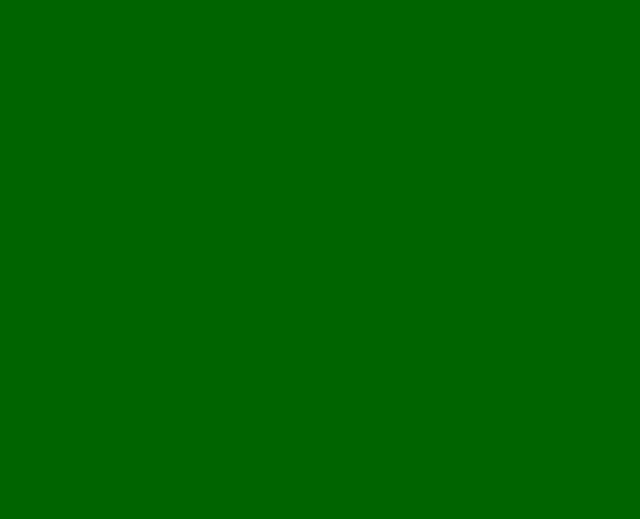
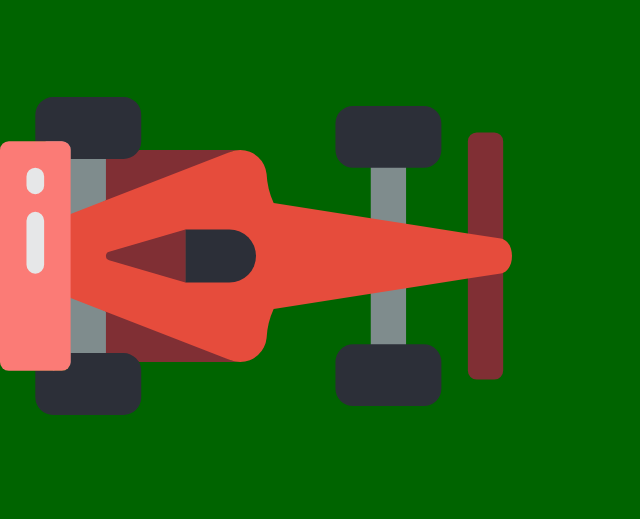
Before and after one commit to Jykwon24/driving-game, a website: page index.html in a window 1280 px wide. Shown: the whole page, without its empty margins (0-640 px from the left). Drawn offline with Linux system fonts and the light colour scheme.

Commit message:
Place car img inside div, need to resize.

```diff
--- a/index.html
+++ b/index.html
@@ -13,6 +13,10 @@
 </head>
 
 <body>
+  <div class="car-container">
+    <img src="images/f1.svg" alt="car-img">
+
+  </div>
   <script src="js/data.js"></script>
   <script src="js/scripts.js"></script>
 </body>
```
